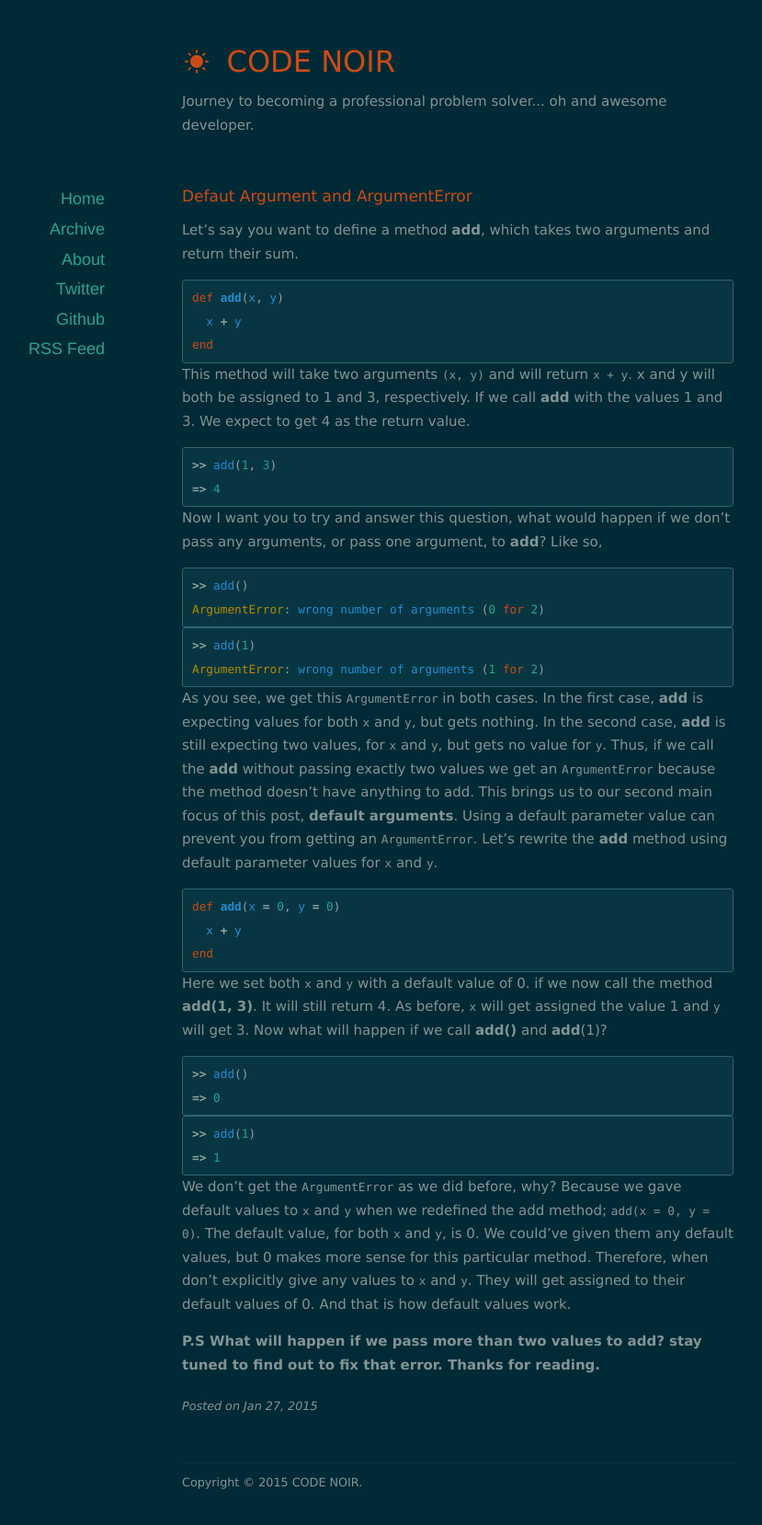
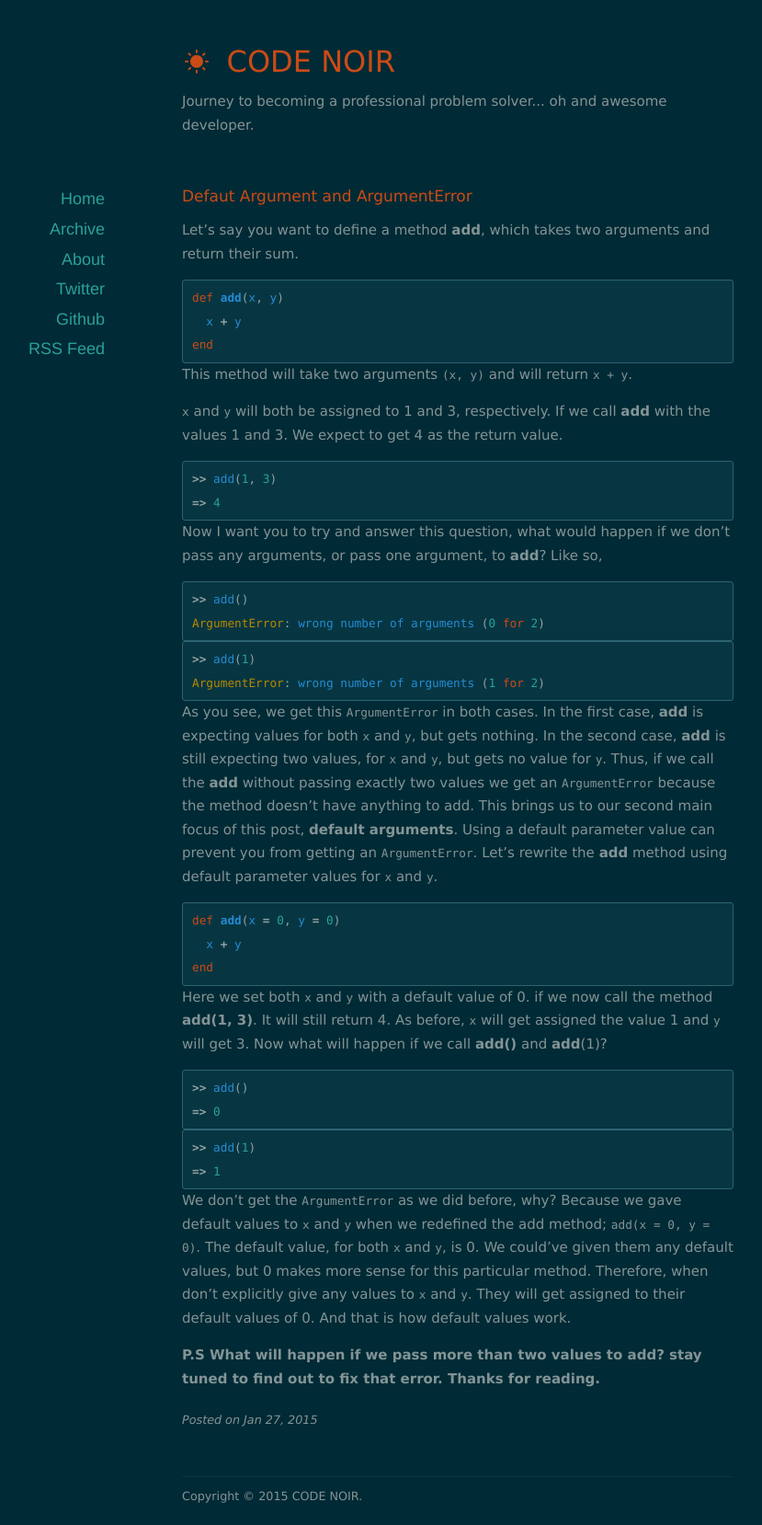
Before and after one commit to lezoudali/lezoudali.github.io, a Jekyll site: the page built from _posts/2015-01-27-default-arguments.markdown, in a window 1280 px wide. Shown: the whole page at 92% size, without its empty margins (142-971 px from the left). Built offline with Jekyll 4.4.1, drawn with Linux system fonts in a browser that asks for light colours; nearby versions of some CDN libraries.

```diff
--- a/_posts/2015-01-27-default-arguments.markdown
+++ b/_posts/2015-01-27-default-arguments.markdown
@@ -12,7 +12,8 @@ def add(x, y)
 end
 {% endhighlight %}
 This method will take two arguments ``(x, y)`` and will return ``x + y``.
-x and y will both be assigned to 1 and 3, respectively. If we call __add__ with the values 1 and 3. We expect to get 4 as the return value.
+
+`x` and `y` will both be assigned to 1 and 3, respectively. If we call __add__ with the values 1 and 3. We expect to get 4 as the return value.
 {% highlight ruby %}
 >> add(1, 3)
 => 4
```
